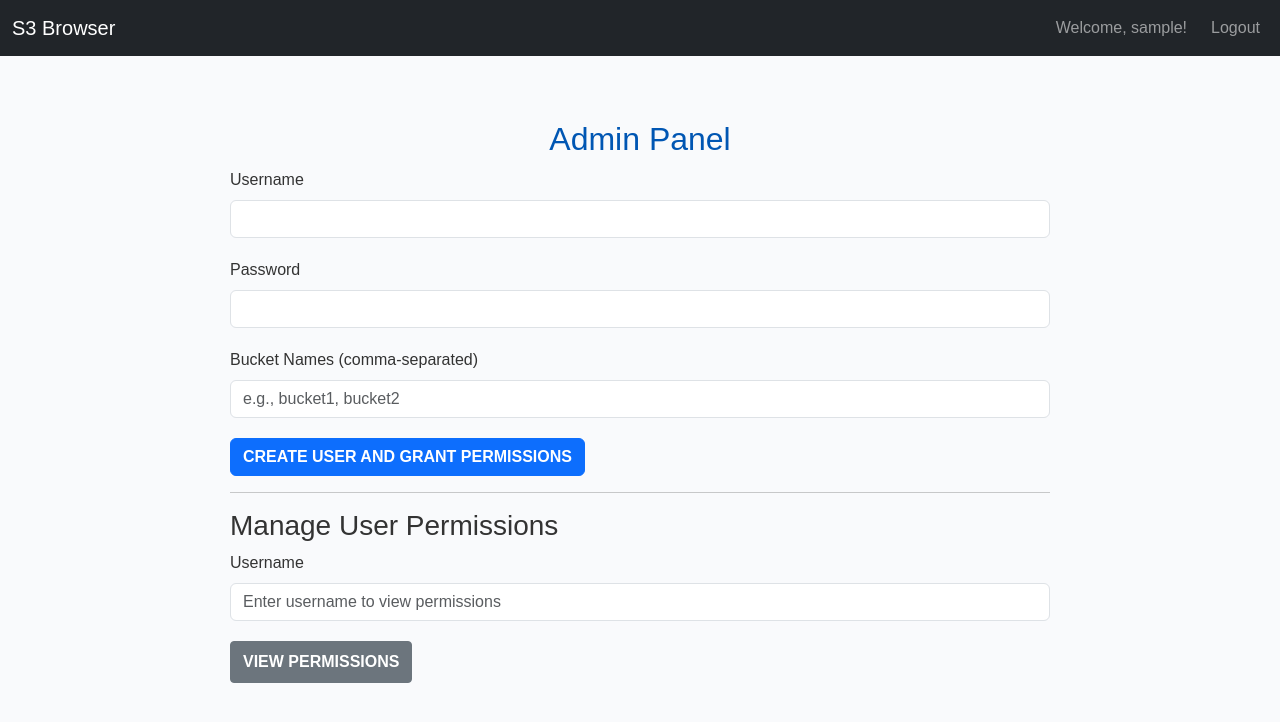
After one commit to stwins60/s3-browser, a Flask app: page /admin in a window 1280 px wide. The commit adds this page. Shown: the top 722 px of the page. Run offline with Flask 3, Linux system fonts and the light colour scheme; the visitor is signed in with stand-in values (Sample User, id 1).

Commit message:
Enhanced code by requested changes

```diff
--- a/app.py
+++ b/app.py
@@ -8,8 +8,13 @@ import boto3
 import secrets
 import math
 from urllib.parse import unquote
+import json
+from functools import wraps
+import sqlite3
+from werkzeug.security import generate_password_hash, check_password_hash
 
 load_dotenv()
+
 
 app = Flask(__name__)
 CORS(app)
@@ -26,11 +31,44 @@ Session(app)
 
 ITEMS_PER_PAGE = 5
 
+def init_db():
+    with sqlite3.connect("s3_browser.db") as conn:
+        cursor = conn.cursor()
+        cursor.execute("""
+            CREATE TABLE IF NOT EXISTS users (
+                id INTEGER PRIMARY KEY AUTOINCREMENT,
+                username TEXT NOT NULL UNIQUE,
+                password TEXT NOT NULL,
+                role TEXT NOT NULL,
+                permissions TEXT
+            );
+        """)
+        conn.commit()
+
+def login_required(f):
+    @wraps(f)
+    def decorated_function(*args, **kwargs):
+        if not session.get('username'):
+            return redirect(url_for('login'))
+        return f(*args, **kwargs)
+    return decorated_function
+
+def admin_required(f):
+    @wraps(f)
+    def decorated_function(*args, **kwargs):
+        if session.get('role') != 'admin':
+            flash('You do not have permission to access this page.', 'danger')
+            return redirect(url_for('index'))
+        return f(*args, **kwargs)
+    return decorated_function
+
 def get_s3_client():
 
-    aws_access_key_id = session.get('aws_access_key_id')
-    aws_secret_access_key = session.get('aws_secret_access_key')
-    aws_session_token = session.get('aws_session_token')
+    credentials =assume_role('<role_arn>') # arn:aws:iam::account-id:role/role-name
+
+    aws_access_key_id = credentials.get('AccessKeyId')
+    aws_secret_access_key = credentials.get('SecretAccessKey')
+    aws_session_token = credentials.get('SessionToken')
 
     if not aws_access_key_id or not aws_secret_access_key:
         return None
@@ -43,44 +81,168 @@ def get_s3_client():
         region_name = os.getenv('AWS_REGION', 'us-east-1')
     )
 
+def assume_role(role_arn):
+    sts_client = boto3.client('sts')
+    response = sts_client.assume_role(
+        RoleArn=role_arn,
+        RoleSessionName='AssumeRoleSession'
+    )
+    return response['Credentials']
+
 @app.route('/')
 def index():
-    return redirect(url_for('credentials'))
+    return redirect(url_for('login'))
+
+def add_admin_user():
+    with sqlite3.connect("s3_browser.db") as conn:
+        cursor = conn.cursor()
+        hashed_password = generate_password_hash("18Cb)mK8+JEo")  # Set your admin password here
+        try:
+            cursor.execute("INSERT INTO users (username, password, role, permissions) VALUES (?, ?, ?, ?)",
+                           ("admin", hashed_password, "admin", ""))
+            conn.commit()
+        except sqlite3.IntegrityError:
+            pass  # Admin user already exists
 
 
-@app.route('/credentials', methods=['GET', 'POST'])
-def credentials():
+@app.route('/login', methods=['GET', 'POST'])
+def login():
     if request.method == 'POST':
-        aws_access_key_id = request.form.get("aws_access_key_id")
-        aws_secret_access_key = request.form.get('aws_secret_access_key')
-        aws_session_token = request.form.get('aws_session_token')
+        username = request.form['username']
+        password = request.form['password']
 
-        if not aws_access_key_id or not aws_secret_access_key:
-            flash('Access Key ID and Secret Access Key are required.', 'danger')
-            return redirect(url_for('credentials'))
+        with sqlite3.connect("s3_browser.db") as conn:
+            cursor = conn.cursor()
+            cursor.execute("SELECT password, role, permissions FROM users WHERE username = ?", (username,))
+            result = cursor.fetchone()
 
-        try:
-            client = boto3.client(
-                's3',
-                aws_access_key_id=aws_access_key_id,
-                aws_secret_access_key=aws_secret_access_key,
-                aws_session_token=aws_session_token,
-                region_name=os.getenv('AWS_REGION', 'us-east-1')
-            )
-            client.list_buckets()
-        except Exception as e:
-            print(e)
-            flash('Invalid AWS credentials. Please try again.', 'danger')
-            return redirect(url_for('credentials'))
+            if result and check_password_hash(result[0], password):
+                session['username'] = username
+                session['role'] = result[1]
+                session['permissions'] = result[2].split(',')
+                flash('Login successful.', 'success')
+                return redirect(url_for('admin' if session['role'] == 'admin' else 'buckets'))
+            else:
+                flash('Invalid username or password.', 'danger')
+    return render_template('login.html')
 
-        session['aws_access_key_id'] = aws_access_key_id
-        session['aws_secret_access_key'] = aws_secret_access_key
-        session['aws_session_token'] = aws_session_token
+@app.route('/logout')
+def logout():
+    session.clear()
+    flash('You have been logged out.', 'info')
+    return redirect(url_for('login'))
 
-        flash('AWS credentials set successfully.', 'success')
-        return redirect(url_for('buckets'))
+@app.route('/admin', methods=['GET', 'POST'])
+@login_required
+@admin_required
+def admin():
+    if request.method == 'POST':
+        # Handle user creation and permissions assignment
+        username = request.form.get('username')
+        password = request.form.get('password')
+        bucket_names = request.form.get('bucket_names').split(',')  # Correct field name
 
-    return render_template('credentials.html')
+        hashed_password = generate_password_hash(password)  # Hash the password
+
+        with sqlite3.connect("s3_browser.db") as conn:
+            cursor = conn.cursor()
+            cursor.execute("SELECT * FROM users WHERE username = ?", (username,))
+            user = cursor.fetchone()
+
+            if user:
+                flash('User already exists.', 'danger')
+            else:
+                # Join the list of bucket names into a comma-separated string
+                permissions = ",".join(bucket.strip() for bucket in bucket_names)
+                cursor.execute("INSERT INTO users (username, password, role, permissions) VALUES (?, ?, ?, ?)",
+                               (username, hashed_password, 'user', permissions))
+                conn.commit()
+                flash('User created successfully.', 'success')
+
+    elif request.method == 'GET' and 'username_view' in request.args:
+        # Handle viewing permissions for a specific user
+        username = request.args.get('username_view')
+        with sqlite3.connect("s3_browser.db") as conn:
+            cursor = conn.cursor()
+            cursor.execute("SELECT permissions FROM users WHERE username = ?", (username,))
+            result = cursor.fetchone()
+
+            if result:
+                user_permissions = result[0].split(',') if result[0] else []
+                return render_template('admin.html', user_permissions=user_permissions, current_user=username)
+            else:
+                flash('User not found.', 'danger')
+
+    return render_template('admin.html')
+
+# Remove a specific bucket permission
+@app.route('/remove_permission', methods=['POST'])
+@admin_required
+def remove_permission():
+    username = request.form['username']
+    bucket_name = request.form['bucket_name']
+
+    with sqlite3.connect("s3_browser.db") as conn:
+        cursor = conn.cursor()
+        cursor.execute("SELECT permissions FROM users WHERE username = ?", (username,))
+        result = cursor.fetchone()
+
+        if result:
+            permissions = result[0].split(',')
+            updated_permissions = [perm for perm in permissions if perm != bucket_name]
+            cursor.execute("UPDATE users SET permissions = ? WHERE username = ?", (','.join(updated_permissions), username))
+            conn.commit()
+            flash('Permission removed successfully!', 'success')
+
+    return redirect(url_for('admin', username_view=username))
+
+# Remove all permissions for a user
+@app.route('/remove_all_permissions', methods=['POST'])
+@admin_required
+def remove_all_permissions():
+    username = request.form['username']
+
+    with sqlite3.connect("s3_browser.db") as conn:
+        cursor = conn.cursor()
+        cursor.execute("UPDATE users SET permissions = ? WHERE username = ?", ("", username))
+        conn.commit()
+        flash('All permissions removed successfully!', 'success')
+
+    return redirect(url_for('admin', username_view=username))
+
+# @app.route('/credentials', methods=['GET', 'POST'])
+# def credentials():
+#     if request.method == 'POST':
+#         aws_access_key_id = request.form.get("aws_access_key_id")
+#         aws_secret_access_key = request.form.get('aws_secret_access_key')
+#         aws_session_token = request.form.get('aws_session_token')
+
+#         if not aws_access_key_id or not aws_secret_access_key:
+#             flash('Access Key ID and Secret Access Key are required.', 'danger')
+#             return redirect(url_for('credentials'))
+
+#         try:
+#             client = boto3.client(
+#                 's3',
+#                 aws_access_key_id=aws_access_key_id,
+#                 aws_secret_access_key=aws_secret_access_key,
+#                 aws_session_token=aws_session_token,
+#                 region_name=os.getenv('AWS_REGION', 'us-east-1')
+#             )
+#             client.list_buckets()
+#         except Exception as e:
+#             print(e)
+#             flash('Invalid AWS credentials. Please try again.', 'danger')
+#             return redirect(url_for('credentials'))
+
+#         session['aws_access_key_id'] = aws_access_key_id
+#         session['aws_secret_access_key'] = aws_secret_access_key
+#         session['aws_session_token'] = aws_session_token
+
+#         flash('AWS credentials set successfully.', 'success')
+#         return redirect(url_for('buckets'))
+
+#     return render_template('credentials.html')
 
 @app.route('/clear_credentials')
 def clear_credentials():
@@ -94,18 +256,22 @@ def clear_credentials():
 
 
 @app.route('/buckets')
+@login_required
 def buckets():
     client = get_s3_client()
-    if not client:
-        flash('Please set your AWS credentials first.', 'warning')
-        return redirect(url_for('credentials'))
+    # if not client:
+    #     flash('Please set your AWS credentials first.', 'warning')
+    #     return redirect(url_for('credentials'))
 
     page = int(request.args.get('page', 1))
     search_term = request.args.get('search', '')
 
     try:
         response = client.list_buckets()
-        buckets = response.get('Buckets', [])
+        all_buckets = response.get('Buckets', [])
+
+        user_permissions = session.get('permissions', [])
+        buckets = [bucket for bucket in all_buckets if bucket['Name'] in user_permissions]
 
         if search_term:
             buckets = [bucket for bucket in buckets if search_term.lower() in bucket['Name'].lower()]
@@ -174,7 +340,12 @@ def download(bucket_name, object_key):
         return redirect(url_for('objects', bucket_name=bucket_name))
 
 if __name__ == '__main__':
+    init_db()
+    add_admin_user()
     if not os.path.exists(app.config['SESSION_FILE_DIR']):
         os.mkdir(app.config['SESSION_FILE_DIR'])
 
     app.run(host='0.0.0.0', port=int(os.getenv('PORT', 5000)), debug=True)
+
+
+# print(get_s3_client().list_buckets()['Buckets'])
--- /dev/null
+++ b/templates/admin.html
@@ -0,0 +1,59 @@
+{% extends "base.html" %}
+{% block content %}
+<div class="container">
+    <h2>Admin Panel</h2>
+
+    <!-- Add User with Permissions and Password -->
+    <form method="POST" action="{{ url_for('admin') }}">
+        <input type="hidden" name="csrf_token" value="{{ csrf_token() }}">
+        <div class="mb-3">
+            <label for="username" class="form-label">Username</label>
+            <input type="text" class="form-control" id="username" name="username" required>
+        </div>
+        <div class="mb-3">
+            <label for="password" class="form-label">Password</label>
+            <input type="password" class="form-control" id="password" name="password" required>
+        </div>
+        <div class="mb-3">
+            <label for="bucket_names" class="form-label">Bucket Names (comma-separated)</label>
+            <input type="text" class="form-control" id="bucket_names" name="bucket_names" placeholder="e.g., bucket1, bucket2" required>
+        </div>
+        <button type="submit" class="btn btn-primary">Create User and Grant Permissions</button>
+    </form>
+
+    <hr>
+
+    <!-- View and Manage User Permissions -->
+    <h3>Manage User Permissions</h3>
+    <form method="GET" action="{{ url_for('admin') }}">
+        <input type="hidden" name="csrf_token" value="{{ csrf_token() }}">
+        <div class="mb-3">
+            <label for="username_view" class="form-label">Username</label>
+            <input type="text" class="form-control" id="username_view" name="username_view" placeholder="Enter username to view permissions" required>
+        </div>
+        <button type="submit" class="btn btn-secondary">View Permissions</button>
+    </form>
+
+    {% if user_permissions %}
+    <h4>Permissions for {{ current_user }}</h4>
+    <ul>
+        {% for permission in user_permissions %}
+        <li>
+            {{ permission }}
+            <form method="POST" action="{{ url_for('remove_permission') }}" style="display: inline;">
+                <input type="hidden" name="csrf_token" value="{{ csrf_token() }}">
+                <input type="hidden" name="username" value="{{ current_user }}">
+                <input type="hidden" name="bucket_name" value="{{ permission }}">
+                <button type="submit" class="btn btn-danger btn-sm">Remove</button>
+            </form>
+        </li>
+        {% endfor %}
+    </ul>
+    <form method="POST" action="{{ url_for('remove_all_permissions') }}">
+        <input type="hidden" name="csrf_token" value="{{ csrf_token() }}">
+        <input type="hidden" name="username" value="{{ current_user }}">
+        <button type="submit" class="btn btn-danger">Remove All Permissions</button>
+    </form>
+    {% endif %}
+</div>
+{% endblock %}
--- a/templates/base.html
+++ b/templates/base.html
@@ -13,16 +13,19 @@
     <nav class="navbar navbar-expand-lg navbar-dark bg-dark mb-4">
         <div class="container-fluid">
             <a class="navbar-brand" href="{{ url_for('buckets') }}">S3 Browser</a>
-            <div class="collapse navbar-collapse">
-                <ul class="navbar-nav ms-auto">
-                    {% if session.aws_access_key_id and session.aws_secret_access_key %}
-                    <li class="nav-item">
-                        <a class="nav-link" href="{{ url_for('clear_credentials') }}">Clear AWS Credentials</a>
-                    </li>
-                    {% else %}
-                    <li class="nav-item">
-                        <a class="nav-link" href="{{ url_for('credentials') }}">Set AWS Credentials</a>
-                    </li>
+            <div class="collapse navbar-collapse justify-content-end">
+                <ul class="navbar-nav d-flex align-items-center">
+                    {% if session.get('username') and request.endpoint != 'login' %}
+                        <li class="nav-item">
+                            <span class="navbar-text me-3">Welcome, {{ session['username'] }}!</span>
+                        </li>
+                        <li class="nav-item">
+                            <a class="nav-link" href="{{ url_for('logout') }}">Logout</a>
+                        </li>
+                    {% elif not session.get('username') and request.endpoint != 'login' %}
+                        <li class="nav-item">
+                            <a class="nav-link" href="{{ url_for('login') }}">Login</a>
+                        </li>
                     {% endif %}
                 </ul>
             </div>
```
Also changed, not shown: templates/login.html (added, +18 -0 lines), app.db (added), 1 other file.
